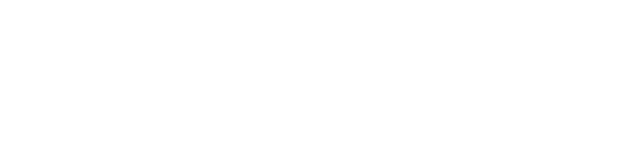
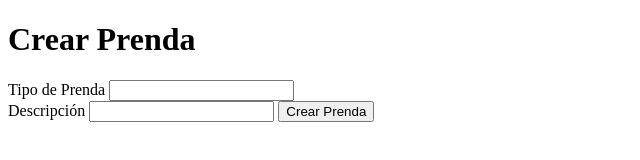
Before and after one commit to CristinaEcheverry/Proceso_textil, a plain HTML site: page src/templates/crearTipoPrenda.html in a window 1280 px wide. Shown: the whole page, without its empty margins (0-640 px from the left). Drawn offline with Linux system fonts and the light colour scheme.

Commit message:
se agrega informacion a models y se crea form de tipo_prenda

```diff
--- a/src/templates/crearTipoPrenda.html
+++ b/src/templates/crearTipoPrenda.html
@@ -3,9 +3,19 @@
 	<head>
 		<meta charset="UTF-8" />
 		<meta name="viewport" content="width=device-width, initial-scale=1.0" />
-		<title>Document</title>
+		<title>Crear Prenda</title>
 	</head>
 	<body>
-		<form action="" method="post"></form>
+		<header>
+			<h1>Crear Prenda</h1>
+		</header>
+		<form action="agregar_tipo_prenda" method="post">
+			<label for="tipo">Tipo de Prenda</label>
+			<input type="text" id="tipo" name="tipo" />
+			<br />
+			<label for="descripcion">Descripción</label>
+			<input type="text" id="descripcion" name="descripcion" />
+			<button type="submit">Crear Prenda</button>
+		</form>
 	</body>
 </html>
```
Also changed, not shown: 1 other file.
